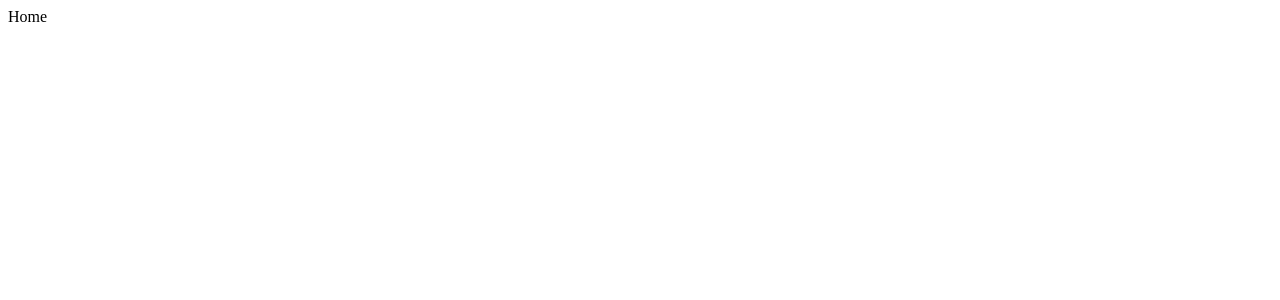
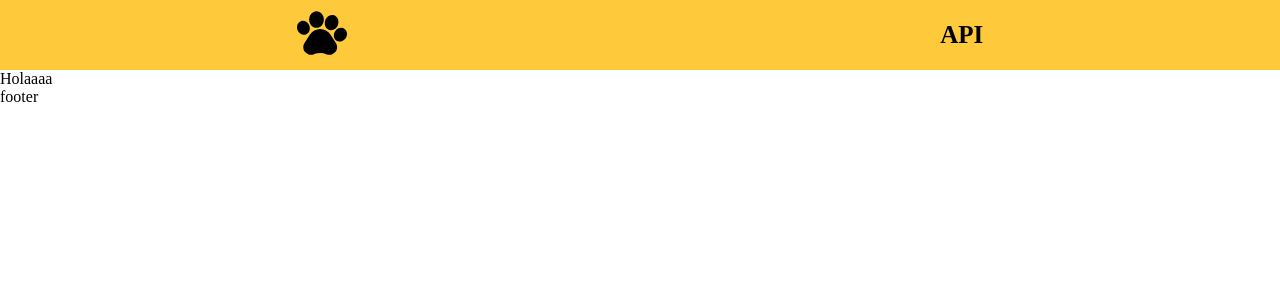
Before and after one commit to sntwandy/pets, a Next.js app: page / in a window 1280 px wide. Shown: the top 300 px of the page. Built offline with nearby package versions, Linux system fonts and the light colour scheme.

Commit message:
Navbar was completed

```diff
--- /dev/null
+++ b/components/Footer/Footer.jsx
@@ -0,0 +1,11 @@
+import React from 'react';
+
+const Footer = () => {
+  return(
+    <footer>
+      footer
+    </footer>
+  );
+};
+
+export default Footer;
--- /dev/null
+++ b/components/Layout/Layout.jsx
@@ -0,0 +1,19 @@
+import React from 'react';
+
+// Components
+import Navbar from '../Navbar/Navbar';
+import Footer from '../Footer/Footer';
+
+const Layout = ({ children }) => {
+  return(
+    <>
+    <Navbar/>
+    <main>
+      {children}
+    </main>
+    <Footer />
+    </>
+  );
+};
+
+export default Layout;
--- /dev/null
+++ b/components/Navbar/Navbar.jsx
@@ -0,0 +1,64 @@
+import React from 'react';
+import Link from 'next/link';
+
+const Navbar = () => {
+  return(
+    <>
+    <header className="header">
+      <nav className="header-nav">
+        <ul className="nav-ul">
+          <li className="ul-logo">
+            <Link href="/">
+              <a>
+                <img src="/pet-logo.svg" alt="Dog footprint"/>
+              </a>
+            </Link>
+          </li>
+          <li className="ul-api">
+            <Link href="/">
+              <a>
+                <span>API</span>
+              </a>
+            </Link>
+          </li>
+        </ul>
+      </nav>
+    </header>
+
+    <style jsx>
+    {`
+      .header {
+        width: 100vw;
+        height: 70px;
+        background-color: #ffc93c;
+      }
+
+      .header-nav {
+        width: inherit;
+        height: inherit;
+      }
+
+      .nav-ul {
+        display: flex;
+        align-items: center;
+        justify-content: space-around;
+        width: inherit;
+        height: inherit;
+      }
+
+      .ul-logo img{
+        width: 50px;
+      }
+
+      .ul-api a span{
+        font-size: 25px;
+        color: #000;
+        font-weight: 700;
+      }
+    `}
+    </style>
+    </>
+  );
+};
+
+export default Navbar;
--- /dev/null
+++ b/pages/_app.jsx
@@ -0,0 +1,10 @@
+// import App from 'next/app'
+
+// Global Styles
+import '../styles/Global.css'
+
+function MyApp({ Component, pageProps }) {
+  return <Component {...pageProps} />
+}
+
+export default MyApp
--- /dev/null
+++ b/pages/_document.jsx
@@ -0,0 +1,18 @@
+import Document, { Html, Head, Main, NextScript } from 'next/document'
+
+class MyDocument extends Document {
+
+  render() {
+    return (
+      <Html>
+        <Head />
+        <body>
+          <Main />
+          <NextScript />
+        </body>
+      </Html>
+    )
+  }
+}
+
+export default MyDocument
--- a/pages/index.jsx
+++ b/pages/index.jsx
@@ -1,10 +1,13 @@
 import React from 'react';
+
+// Components
+import Layout from '../components/Layout/Layout';
 
 const Home = () => {
   return(
-    <div>
-      Home
-    </div>
+    <Layout>
+      Holaaaa
+    </Layout>
   );
 };
 
--- /dev/null
+++ b/styles/Global.css
@@ -0,0 +1,14 @@
+html, body {
+  margin: 0px;
+  padding: 0px;
+}
+
+ul {
+  list-style: none;
+  padding: 0px;
+  margin: 0px;
+}
+
+a {
+  text-decoration: none;
+}
```
Also changed, not shown: .eslintrc.json, public/pet-logo.svg (added).
